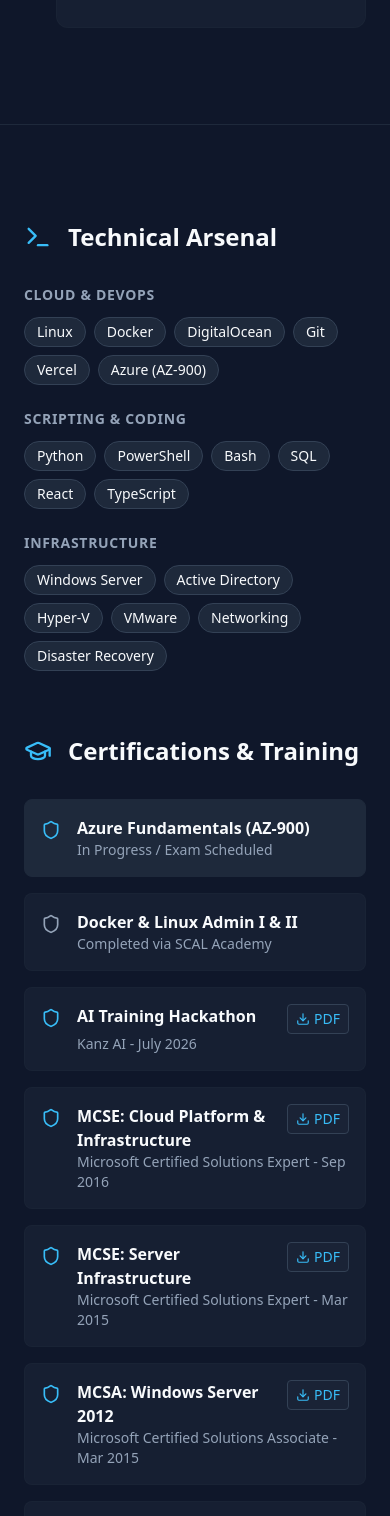
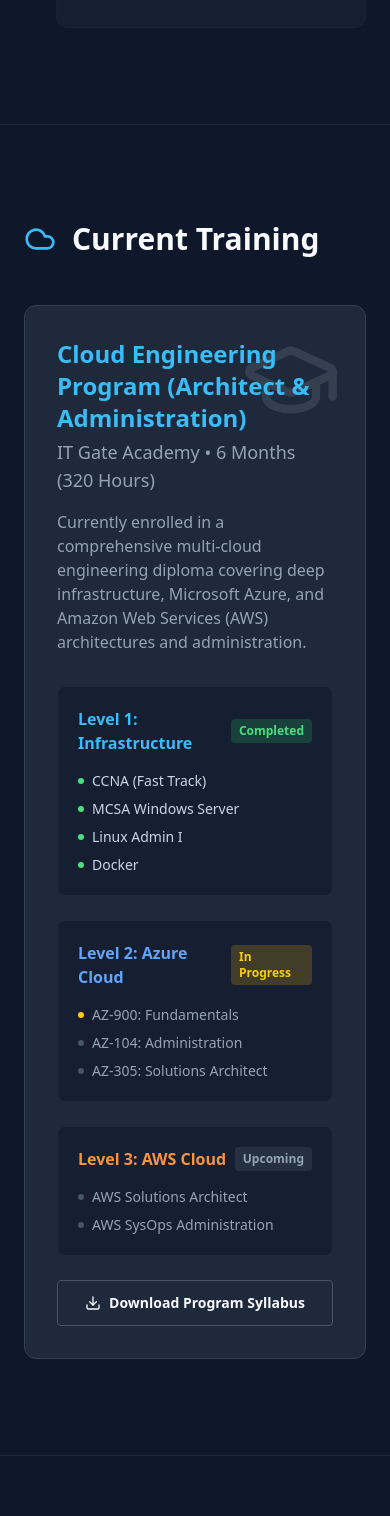
Before and after one commit to engmohammedomar533/portfolio, a React (Vite) app: page / in a window 390 px wide. Shown: the part 4986-6502 px from the top of the page. Built offline with nearby package versions, Linux system fonts and the light colour scheme.

Commit message:
Update CV link, add Training section, remove old certs

```diff
--- a/src/App.tsx
+++ b/src/App.tsx
@@ -44,7 +44,7 @@
               <a href="#contact" className="flex items-center gap-2 px-6 py-3 bg-primary text-background font-bold rounded hover:bg-sky-300 transition-all">
                 <Mail size={20}/> Hire Me
               </a>
-              <a href="/Resume.pdf" className="flex items-center gap-2 px-6 py-3 bg-surface text-text font-bold rounded hover:bg-slate-700 transition-all border border-slate-700">
+              <a href="/Certificates/Mohammed_Younis.pdf" className="flex items-center gap-2 px-6 py-3 bg-surface text-text font-bold rounded hover:bg-slate-700 transition-all border border-slate-700" target="_blank" rel="noreferrer">
                 <Download size={20}/> Download CV
               </a>
             </div>
@@ -272,6 +272,73 @@
           </div>
         </section>
 
+        {/* Current Training */}
+        <section id="training" className="max-w-6xl mx-auto px-6 py-24 border-t border-surface">
+          <div className="flex items-center gap-4 mb-12">
+            <Cloud className="text-primary" size={32}/>
+            <h2 className="text-3xl font-bold">Current Training</h2>
+          </div>
+          <div className="bg-surface rounded-xl p-8 border border-slate-700 relative overflow-hidden">
+            <div className="absolute top-0 right-0 p-6 opacity-10">
+              <GraduationCap size={100} />
+            </div>
+            <div className="flex justify-between items-start mb-4 relative z-10">
+              <div>
+                <h3 className="text-2xl font-bold text-primary mb-1">Cloud Engineering Program (Architect & Administration)</h3>
+                <p className="text-lg text-muted">IT Gate Academy • 6 Months (320 Hours)</p>
+              </div>
+              <a href="/Certificates/Cloud.pdf" download className="hidden md:flex items-center gap-2 px-4 py-2 bg-slate-800 text-sm font-bold rounded hover:bg-slate-700 transition-all border border-slate-600">
+                <Download size={16}/> Program Details
+              </a>
+            </div>
+            <p className="text-muted mb-8 max-w-3xl relative z-10">
+              Currently enrolled in a comprehensive multi-cloud engineering diploma covering deep infrastructure, Microsoft Azure, and Amazon Web Services (AWS) architectures and administration.
+            </p>
+
+            <div className="grid md:grid-cols-3 gap-6 relative z-10">
+              <div className="bg-slate-900/50 p-5 rounded-lg border border-slate-800">
+                <div className="flex items-center justify-between mb-4">
+                  <h4 className="font-bold text-sky-400">Level 1: Infrastructure</h4>
+                  <span className="text-xs font-bold px-2 py-1 bg-green-500/20 text-green-400 rounded">Completed</span>
+                </div>
+                <ul className="space-y-2 text-sm text-slate-300">
+                  <li className="flex items-center gap-2"><div className="w-1.5 h-1.5 rounded-full bg-green-400"></div> CCNA (Fast Track)</li>
+                  <li className="flex items-center gap-2"><div className="w-1.5 h-1.5 rounded-full bg-green-400"></div> MCSA Windows Server</li>
+                  <li className="flex items-center gap-2"><div className="w-1.5 h-1.5 rounded-full bg-green-400"></div> Linux Admin I</li>
+                  <li className="flex items-center gap-2"><div className="w-1.5 h-1.5 rounded-full bg-green-400"></div> Docker</li>
+                </ul>
+              </div>
+
+              <div className="bg-slate-900/50 p-5 rounded-lg border border-slate-800">
+                <div className="flex items-center justify-between mb-4">
+                  <h4 className="font-bold text-blue-400">Level 2: Azure Cloud</h4>
+                  <span className="text-xs font-bold px-2 py-1 bg-yellow-500/20 text-yellow-400 rounded">In Progress</span>
+                </div>
+                <ul className="space-y-2 text-sm text-slate-400">
+                  <li className="flex items-center gap-2"><div className="w-1.5 h-1.5 rounded-full bg-yellow-400"></div> AZ-900: Fundamentals</li>
+                  <li className="flex items-center gap-2"><div className="w-1.5 h-1.5 rounded-full bg-slate-600"></div> AZ-104: Administration</li>
+                  <li className="flex items-center gap-2"><div className="w-1.5 h-1.5 rounded-full bg-slate-600"></div> AZ-305: Solutions Architect</li>
+                </ul>
+              </div>
+
+              <div className="bg-slate-900/50 p-5 rounded-lg border border-slate-800">
+                <div className="flex items-center justify-between mb-4">
+                  <h4 className="font-bold text-orange-400">Level 3: AWS Cloud</h4>
+                  <span className="text-xs font-bold px-2 py-1 bg-slate-500/20 text-slate-400 rounded">Upcoming</span>
+                </div>
+                <ul className="space-y-2 text-sm text-slate-400">
+                  <li className="flex items-center gap-2"><div className="w-1.5 h-1.5 rounded-full bg-slate-600"></div> AWS Solutions Architect</li>
+                  <li className="flex items-center gap-2"><div className="w-1.5 h-1.5 rounded-full bg-slate-600"></div> AWS SysOps Administration</li>
+                </ul>
+              </div>
+            </div>
+
+            <a href="/Certificates/Cloud.pdf" download className="md:hidden mt-6 flex justify-center items-center gap-2 px-4 py-3 bg-slate-800 text-sm font-bold rounded hover:bg-slate-700 transition-all border border-slate-600 relative z-10">
+              <Download size={16}/> Download Program Syllabus
+            </a>
+          </div>
+        </section>
+
         {/* Skills & Certs */}
         <section id="skills" className="max-w-6xl mx-auto px-6 py-24 border-t border-surface">
           <div className="grid md:grid-cols-2 gap-16">
@@ -314,24 +381,6 @@
                 <h2 className="text-2xl font-bold">Certifications & Training</h2>
               </div>
               <div className="space-y-4">
-                {/* Azure */}
-                <div className="flex items-start gap-4 p-4 bg-surface rounded-lg border border-slate-800">
-                  <Shield className="text-primary shrink-0 mt-1" size={20}/>
-                  <div className="flex-1">
-                    <h4 className="font-bold">Azure Fundamentals (AZ-900)</h4>
-                    <p className="text-sm text-muted">In Progress / Exam Scheduled</p>
-                  </div>
-                </div>
-
-                {/* Docker */}
-                <div className="flex items-start gap-4 p-4 bg-surface/50 rounded-lg border border-slate-800/50">
-                  <Shield className="text-slate-400 shrink-0 mt-1" size={20}/>
-                  <div className="flex-1">
-                    <h4 className="font-bold">Docker & Linux Admin I & II</h4>
-                    <p className="text-sm text-muted">Completed via SCAL Academy</p>
-                  </div>
-                </div>
-
                 {/* Kanz AI */}
                 <div className="flex items-start gap-4 p-4 bg-surface/50 rounded-lg border border-slate-800/50">
                   <Shield className="text-primary shrink-0 mt-1" size={20}/>
```
Also changed, not shown: 2 other files (tests, documents, lock files or other folders).
